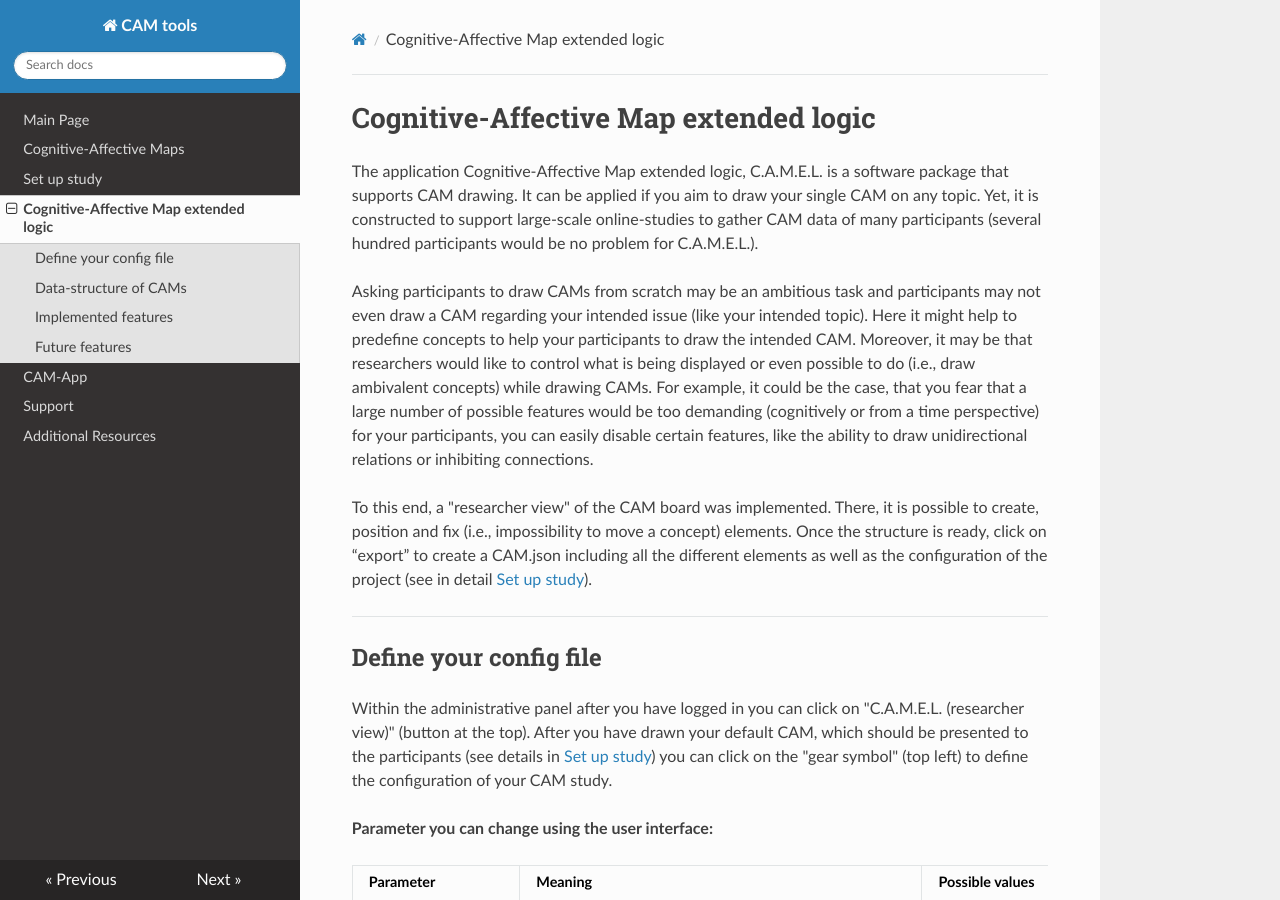
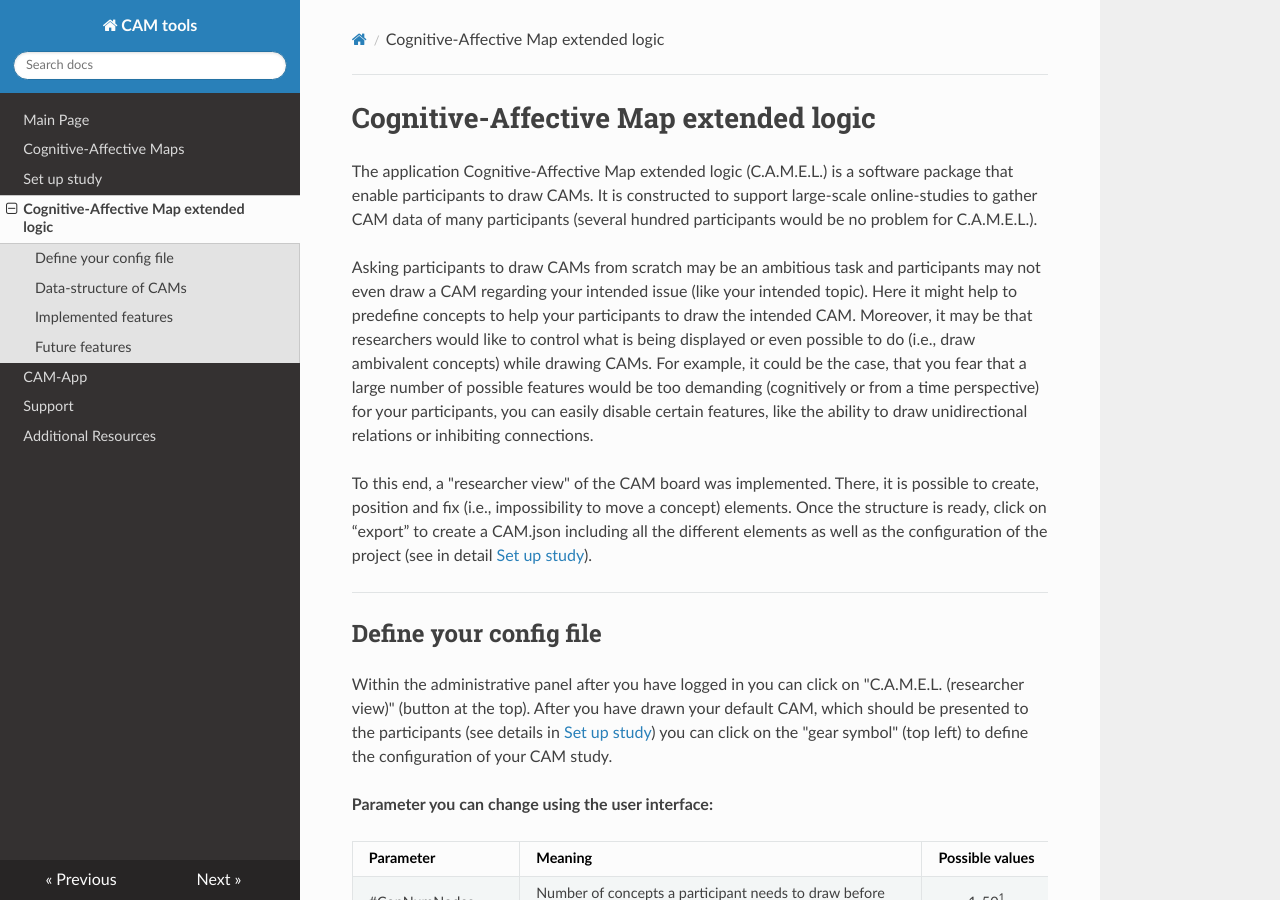
Before and after one commit to FennStatistics/CAMtools_documentation, an MkDocs documentation site: the page built from docs/Cognitive-Affective Map extended logic.md, in a window 1280 px wide and 900 px high. Built offline with MkDocs 1.6.1, drawn with Linux system fonts in a browser that asks for light colours; nearby versions of some CDN libraries; some of the changed text lies outside the part shown.

```diff
--- a/docs/Cognitive-Affective Map extended logic.md
+++ b/docs/Cognitive-Affective Map extended logic.md
@@ -1,7 +1,7 @@
 Cognitive-Affective Map extended logic
 =====
 
-The application Cognitive-Affective Map extended logic, C.A.M.E.L. is a software package that supports CAM drawing. It can be applied if you aim to draw your single CAM on any topic. Yet, it is constructed to support large-scale online-studies to gather CAM data of many participants (several hundred participants would be no problem for C.A.M.E.L.).
+The application Cognitive-Affective Map extended logic (C.A.M.E.L.) is a software package that enable participants to draw CAMs. It is constructed to support large-scale online-studies to gather CAM data of many participants (several hundred participants would be no problem for C.A.M.E.L.).
 
 Asking participants to draw CAMs from scratch may be an ambitious task and participants may not even draw a CAM regarding your intended issue (like your intended topic). Here it might help to predefine concepts to help your participants to draw the intended CAM. Moreover, it may be that researchers would like to control what is being displayed or even possible to do (i.e., draw ambivalent concepts) while drawing CAMs. For example, it could be the case, that you fear that a large number of possible features would be too demanding (cognitively or from a time perspective) for your participants, you can easily disable certain features, like the ability to draw unidirectional relations or inhibiting connections.
 
@@ -73,15 +73,15 @@ In the following all the parameters of the *constructer* of the CAM, concept and
 
 | Parameter   |      Meaning      |  Application |
 |----------|:--------|:---------|
-| idCAM    | Random character string (ID) that is assigned by <br> the C.A.M.E.L. software to the CAM. | Unique identifier. |
+| idCAM    | Random character string (ID) that is assigned <br> by the C.A.M.E.L. software to the CAM. | Unique identifier. |
 | creator   | Character string that is stored by the <br> researcher. | **Unique ID** to identify <br> participants between study <br> parts. |
 | projectCAM  | Name of current project. | <i>internal</i> <br> (information not needed) |
 | defocusCAM | Array which stores defocus events, <br> when <code>#fullScreen</code> is set to <code>TRUE</code> | Check if a participant left <br> fullscreen during the CAM <br> study part. |
-| date  | Date of CAM initialization. | Starting point of drawing the CAM. |
-| nodes | Array which stores all concepts. | Array includes visible and deleted <br> concepts. |
-| connectors | Array which stores all connectors. | Array includes visible and deleted <br> connectors. |
+| date  | Date of CAM initialization. | Starting point of drawing the <br> CAM. |
+| nodes | Array which stores all concepts. | Array includes visible and <br> deleted concepts. |
+| connectors | Array which stores all connectors. | Array includes visible and <br> deleted connectors. |
 | currentID | Get currrent ID of  (open dialog) element. | <i>internal</i> |
-| currentNode | Get focused concepts. | <i>internal</i> <br> <code>NULL</code> if no concept is clicked on. |
+| currentNode | Get focused concepts. | <i>internal</i> <br> <code>NULL</code> if no concept is clicked <br> on. |
 | hasSelectedNode | <code>TRUE</code> if participant focused a concept. | <i>internal</i> |
 | currentConnector | Get focused connectors. | <i>internal</i> <br> <code>NULL</code> if no connector is clicked on. |
 | hasSelectedConnector | <code>TRUE</code> if participant focused a connector. | <i>internal</i> |
```
Also changed, not shown: other parts of docs/Cognitive-Affective Map extended logic.md (+1 -1 lines), README.md (+1 -1 lines), docs/CAM-App.md (+12 -9 lines), docs/Cognitive-Affective Maps.md (+1 -1 lines), docs/Set up study.md (+24 -26 lines), docs/media/overview_CAMApp.JPG (added).
